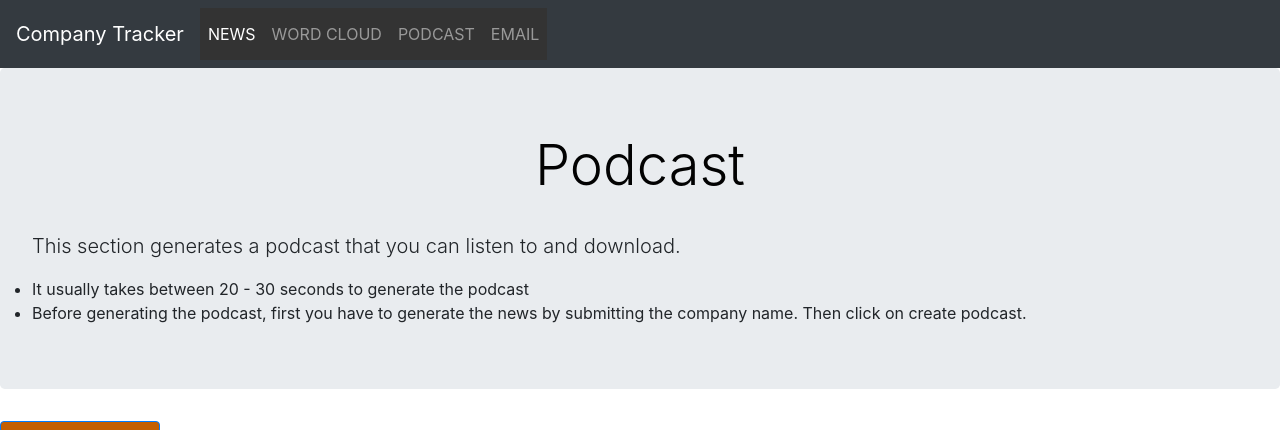
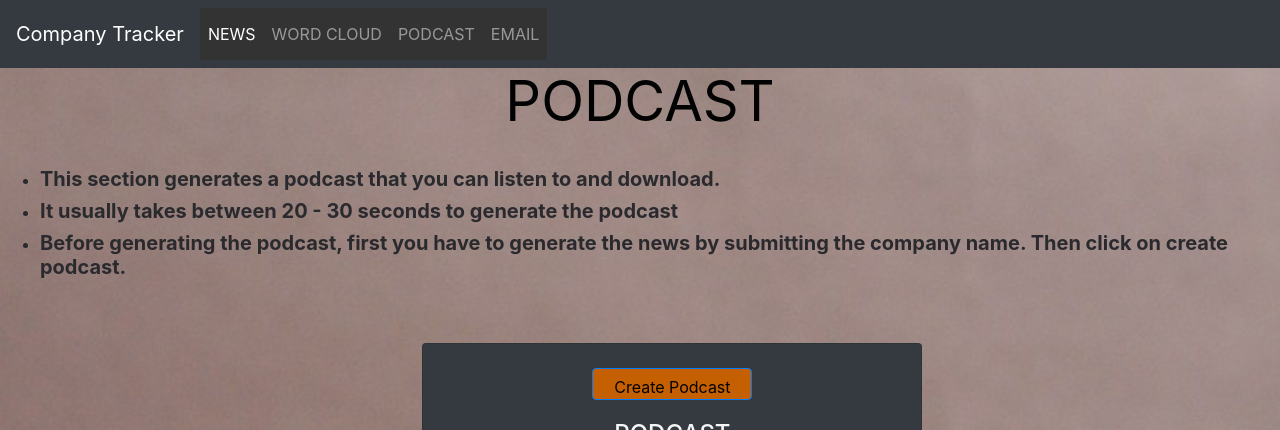
Before and after one commit to javi23ruiz/HotNews, a Flask app: page /podcast in a window 1280 px wide. Shown: the top 430 px of the page. Run offline with Flask 2, Linux system fonts and the light colour scheme.

Commit message:
add podcvast image and center elements

```diff
--- a/static/css/custom.css
+++ b/static/css/custom.css
@@ -19,7 +19,7 @@ h4 {
     text-align:center;
   }
 
-ul.home, ul.email{
+ul.home, ul.email, ul.podcast{
     color:rgb(42, 42, 46);
     opacity: 1;
     /*background-color: rgb(126, 126, 121);*/
@@ -46,13 +46,21 @@ ul.home, ul.email{
     margin-bottom: 0px;
 }
 
+/*Jumbotorn podcast*/
+
+.jumbotron-podcast {
+    background-image: url("podcast.jpeg");
+    background-size: cover;
+    min-height: 900px;
+}
+
 /*Card email*/
 .card{
     align-items: center;
     margin-left: 33%;
 }
 
-.card-title-email{
+.card-title-email, .card-title-podcast{
     color: whitesmoke
 }
 
--- a/templates/podcast.html
+++ b/templates/podcast.html
@@ -1,24 +1,27 @@
 {% extends 'layouts.html'%}
 {% block content%}
-<div class="jumbotron">
-    <h2 class="display-4">Podcast</h2>
+<div class="jumbotron-podcast">
+    <h2 class="display-4"> <b>PODCAST</b> </h2>
     <br>
-    <p class="lead"> This section generates a podcast that you can listen to and download.</p>
-    <ul class="list-group">
-      <li> It usually takes between 20 - 30 seconds to generate the podcast</li>
-      <li> Before generating the podcast, first you have to generate the news by submitting the company name. Then click on create podcast.</li>
+    <ul class="podcast">
+      <li><h5><b>This section generates a podcast that you can listen to and download.</b></h5></li>
+      <li> <h5><b>It usually takes between 20 - 30 seconds to generate the podcast</b></h5>  </li>
+      <li> <h5><b>Before generating the podcast, first you have to generate the news by submitting the company name. Then click on create podcast.</b></h5> </li>
+    </ul>
 
-    </ul>
-</div>
-
+  <!--form method="post">
+      <button type="submit" class="btn btn-primary" class="btn btn-primary btn-lg">Create Podcast</button>
+  </form-->
+  <br>
+  <br>
+  <div class="card text-white bg-dark mb-3" style="width:500px">
+    <br>
     <form method="post">
       <button type="submit" class="btn btn-primary" class="btn btn-primary btn-lg">Create Podcast</button>
     </form>
-
-<div class="card text-white bg-dark mb-3" style="width:500px">
-  <img class="card-img-top" src="{{ url_for('static', filename='images/podcast.png') }}" alt="Card image">
+    <!--img class="card-img-top" src="{{ url_for('static', filename='images/podcast.png') }}" alt="Card image"-->
     <div class="card-body">
-    <h4 class="card-title">PODCAST</h4>
+      <h4 class="card-title-podcast">PODCAST</h4>
       <p class="card-text">Hit the play button to listen to the podcast.</p>
       <audio controls>
         <source src="{{audio_file}}" type="audio/mpeg">
@@ -27,5 +30,9 @@
     </div>
   </div>
 
+</div>
+
+
+
 
 {%endblock content%}
```
Also changed, not shown: templates/email.html (+0 -15 lines), static/css/podcast.jpeg (added), 1 other file. Lines whose indentation alone changed are shown as unchanged.
